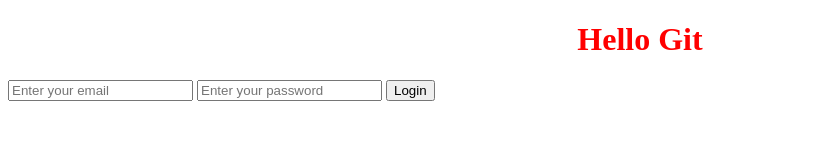
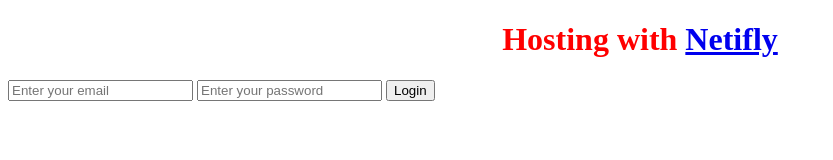
Before and after one commit to nicolechristy1/practice, a plain HTML site: page index.html in a window 1280 px wide. Shown: the whole page, without its empty margins (0-833 px from the left). Drawn offline with Linux system fonts and the light colour scheme.

Commit message:
added link to netifly

```diff
--- a/index.html
+++ b/index.html
@@ -12,7 +12,7 @@
 
 <body>
 
-    <h1>Hello Git</h1>
+    <h1>Hosting with <a href="https://wwww.netifly.com">Netifly</a></h1>
     <form>
         <input type="text" placeholder="Enter your email" />
         <input type="password" placeholder="Enter your password" />
```
